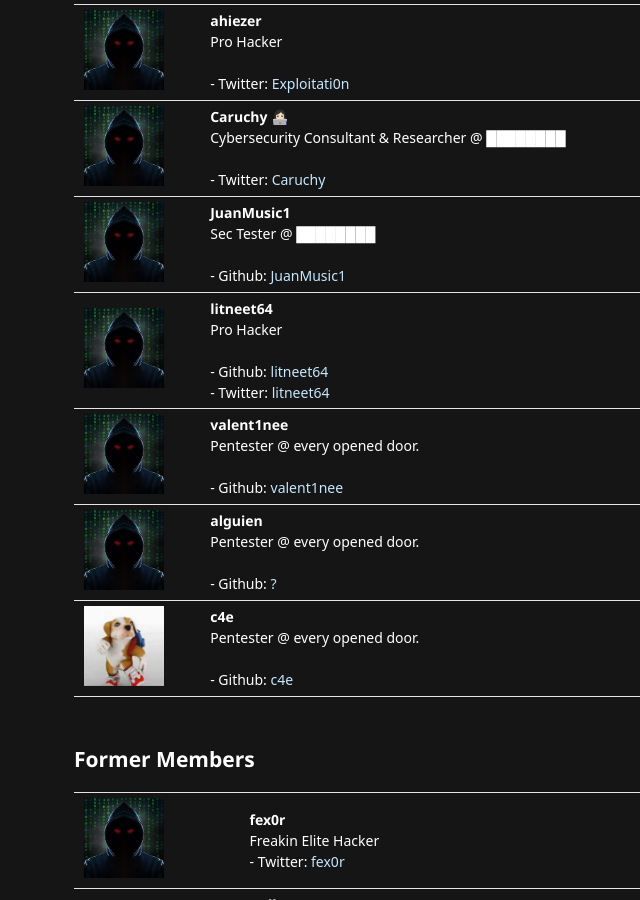
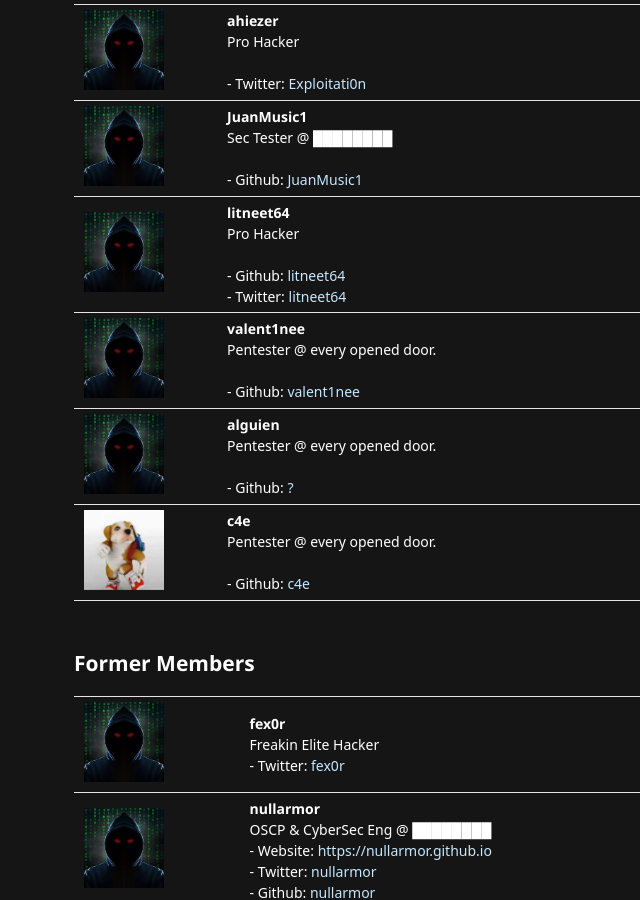
Before and after one commit to arenaquakerctf/arenaquakerctf.github.io, a plain HTML site: page index.html in a window 1280 px wide. Shown: the part 1579-2479 px from the top of the page, without its empty margins (431-1071 px from the left). Drawn offline with Linux system fonts and the light colour scheme; a web font is replaced by a local one.

Commit message:
Update index.html

```diff
--- a/index.html
+++ b/index.html
@@ -102,10 +102,6 @@
     </tr>
     <tr>
       <td><img src="./static/dummy.png" class="profile-image" alt="profile-image"></td>
-      <td><strong>Caruchy 👩🏻‍💻</strong><br>Cybersecurity Consultant & Researcher @ ████████<br><br>- Twitter: <a href="https://twitter.com/Caruchy" target="_blank">Caruchy</a></td>
-    </tr>
-    <tr>
-      <td><img src="./static/dummy.png" class="profile-image" alt="profile-image"></td>
       <td><strong>JuanMusic1</strong><br>Sec Tester @ ████████<br><br>- Github: <a href="https://github.com/JuanMusic1" target="_blank">JuanMusic1</a></td>
     </tr>
     <tr>
```
